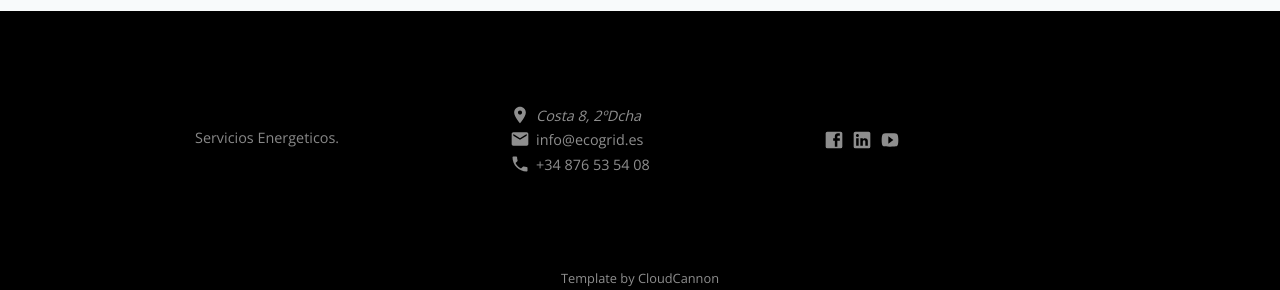
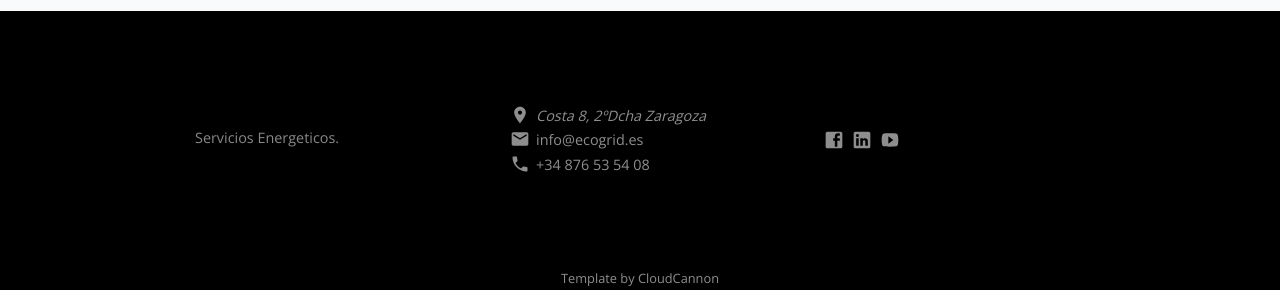
Before and after one commit to Ecogrid/Ecogrid-Landing, a Jekyll site: the page built from index.html, in a window 1280 px wide and 900 px high, scrolled down 2928 px. Shown: the part 607-897 px from the top of the window. Built offline with Jekyll 4.4.1, drawn with Linux system fonts in a browser that asks for light colours; nearby versions of some CDN libraries.

Commit message:
Update company.yml

```diff
--- a/_data/company.yml
+++ b/_data/company.yml
@@ -1,6 +1,6 @@
 company_name: Ecogrid Energy
 mission_statement: Servicios Energeticos.
-address: Costa 8, 2ºDcha
+address: Costa 8, 2ºDcha Zaragoza
 phone: +34 876 53 54 08
 email: info@ecogrid.es
 facebook: ecogrid.es
```
